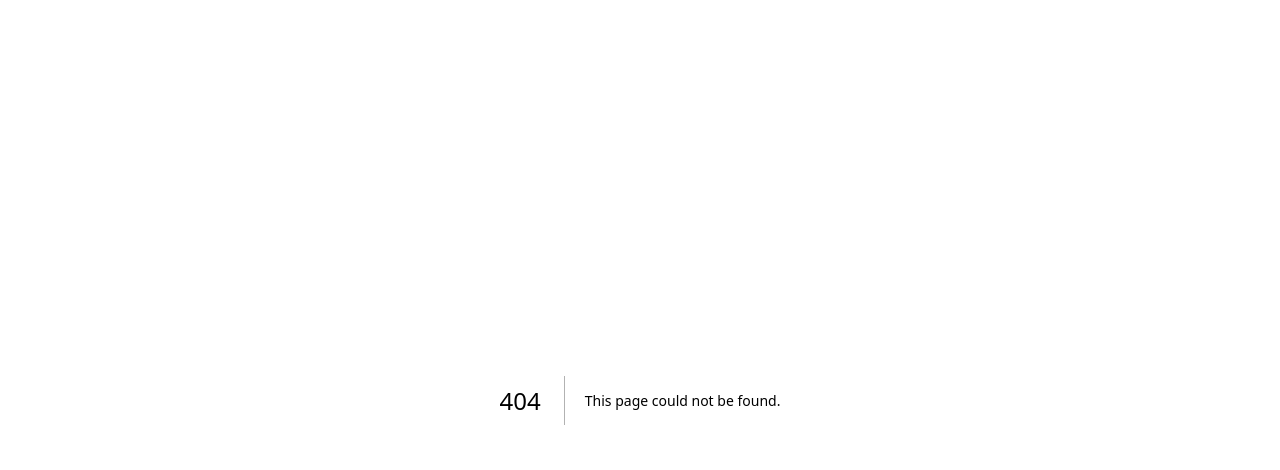
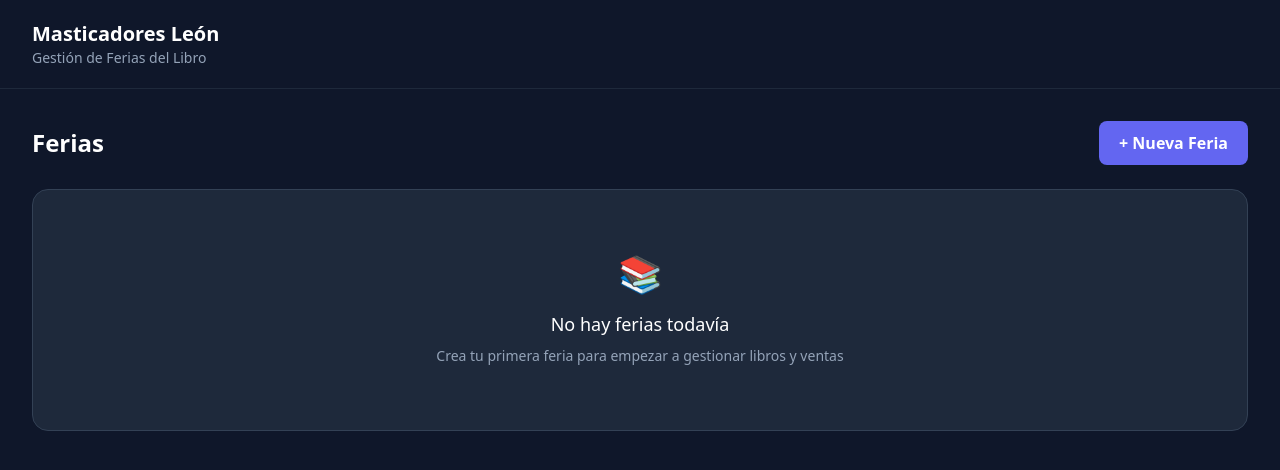
Before and after one commit to FranLouren/book-fair-manager, a Next.js app: page /dashboard in a window 1280 px wide. Before the commit this address had no page. Shown: the top 470 px of the page. Built offline with nearby package versions, Linux system fonts and the light colour scheme.

Commit message:
Add header and dashboard layout

```diff
--- /dev/null
+++ b/app/dashboard/page.tsx
@@ -0,0 +1,35 @@
+export default function DashboardPage() {
+    return (
+        <div className="min-h-screen bg-[#0f172a]">
+
+            {/* Header */}
+            <header className="border-b border-[#1e293b] bg-[#0f172a] px-8 py-5">
+                <div>
+                    <h1 className="text-xl font-bold text-white">Masticadores León</h1>
+                    <p className="text-sm text-[#94a3b8]">Gestión de Ferias del Libro</p>
+                </div>
+            </header>
+
+            {/* Content */}
+            <main className="p-8">
+                {/* Section header */}
+                <div className="mb-6 flex items-center justify-between">
+                    <h2 className="text-2xl font-bold text-white">Ferias</h2>
+                    <button className="rounded-lg bg-[#6366f1] px-5 py-2.5 font-semibold text-white transition hover:bg-[#4f46e5]">
+                        + Nueva Feria
+                    </button>
+                </div>
+
+                {/* Empty state */}
+                <div className="rounded-2xl border border-[#334155] bg-[#1e293b] p-16 text-center">
+                    <p className="text-4xl">📚</p>
+                    <p className="mt-4 text-lg font-medium text-white">No hay ferias todavía</p>
+                    <p className="mt-2 text-sm text-[#94a3b8]">
+                        Crea tu primera feria para empezar a gestionar libros y ventas
+                    </p>
+                </div>
+            </main>
+
+        </div>
+    )
+}
--- a/app/login/page.tsx
+++ b/app/login/page.tsx
@@ -27,7 +27,7 @@ export default function LoginPage() {
         })
 
         if (error) {
-            setError('Invalid email or password')
+            setError('Correo electrónico o contraseña incorrectos')
             setLoading(false)
             return
         }
@@ -40,15 +40,15 @@ export default function LoginPage() {
         <main className="flex min-h-screen items-center justify-center bg-[#0f172a]">
             <div className="w-full max-w-md rounded-2xl bg-[#1e293b] p-8 shadow-xl">
                 {/* Header branding */}
-                <h1 className="mb-2 text-2xl font-bold text-white">Book Fair Manager</h1>
-                <p className="mb-8 text-sm text-[#94a3b8]">Sign in to your account</p>
+                <h1 className="mb-2 text-2xl font-bold text-white">Masticadores León</h1>
+                <p className="mb-8 text-sm text-[#94a3b8]">Inicia sesión en tu cuenta</p>
 
                 {/* Login Form */}
                 <form onSubmit={handleLogin} className="flex flex-col gap-4">
                     {/* Email Input */}
                     <input
                         type="email"
-                        placeholder="Email address"
+                        placeholder="Correo electrónico"
                         value={email}
                         onChange={e => setEmail(e.target.value)}
                         required
@@ -58,7 +58,7 @@ export default function LoginPage() {
                     {/* Password Input */}
                     <input
                         type="password"
-                        placeholder="Password"
+                        placeholder="Contraseña"
                         value={password}
                         onChange={e => setPassword(e.target.value)}
                         required
@@ -76,7 +76,7 @@ export default function LoginPage() {
                         disabled={loading}
                         className="mt-2 rounded-lg bg-[#6366f1] py-3 font-semibold text-white transition hover:bg-[#4f46e5] disabled:opacity-50"
                     >
-                        {loading ? 'Signing in...' : 'Sign in'}
+                        {loading ? 'Iniciando sesión...' : 'Iniciar sesión'}
                     </button>
                 </form>
             </div>
```
